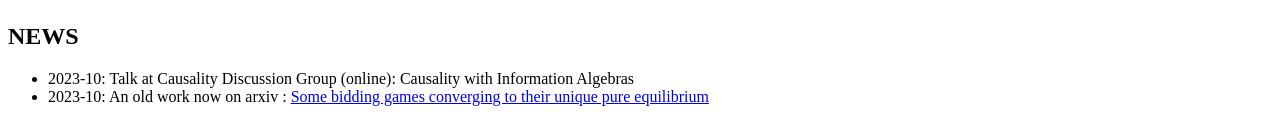
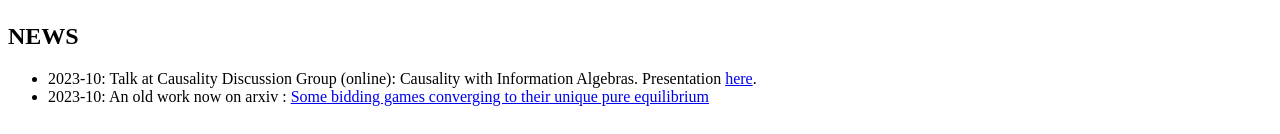
Before and after one commit to BenHey/BenHey2.github.io, a plain HTML site: page index.htm in a window 1280 px wide. Shown: the part 191-325 px from the top of the page. Drawn offline with Linux system fonts and the light colour scheme.

Commit message:
presentation_causality_group_20231011

```diff
--- a/index.htm
+++ b/index.htm
@@ -13,7 +13,8 @@ My work is motivated by applications for recommender systems and marketplace des
 <br>
 <h2>NEWS</h2>
 <ul>
-			<li>2023-10: Talk at Causality Discussion Group (online): Causality with Information Algebras
+			<li>2023-10: Talk at Causality Discussion Group (online): Causality with Information Algebras.
+				Presentation <a href="presentation_causality_group_20231011.pdf">here</a>.
 <br>
 </li>
 			<li>2023-10: An old work now on arxiv : <a href=https://arxiv.org/abs/2310.02898>Some bidding games converging to their unique pure equilibrium
```
Also changed, not shown: 1 other file.
